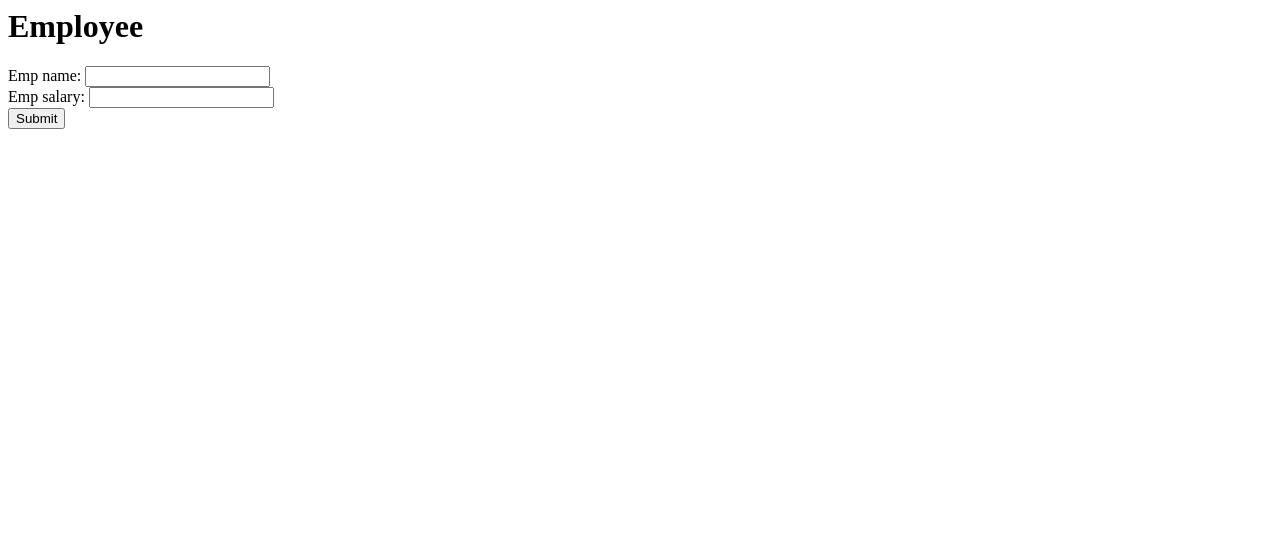
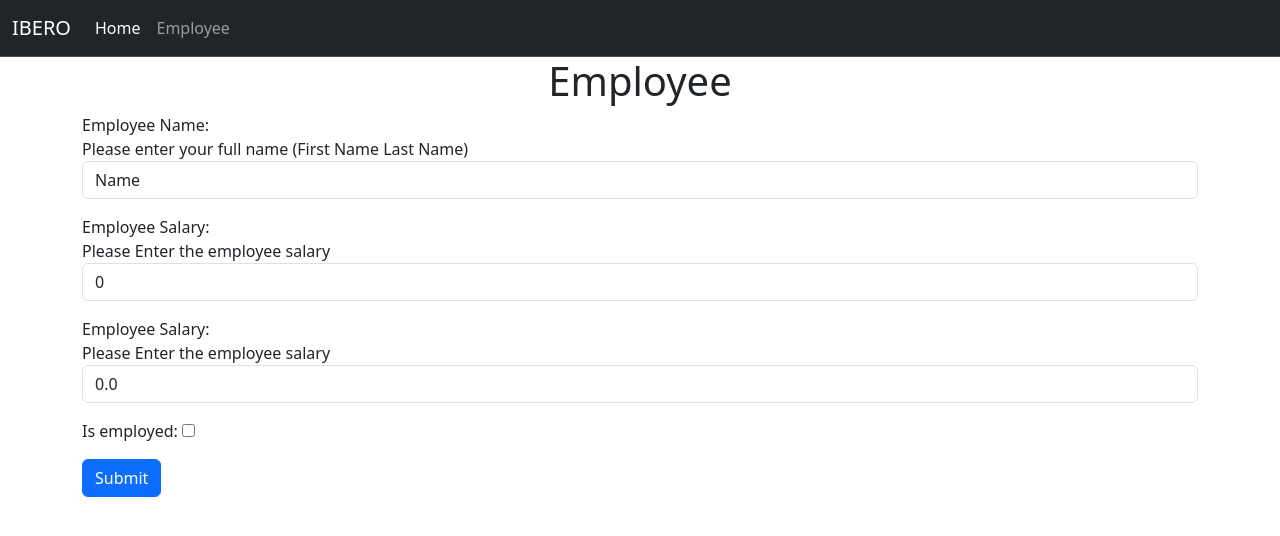
Before and after one commit to Danym2407/Django_Formulario, a Django app: page /employee/ in a window 1280 px wide. Shown: the top 536 px of the page. Run offline with Django 5.2, Linux system fonts and the light colour scheme.

Commit message:
Commit 5 - Se realizaron las primeras opciones de preguntas con disenios distintos para ir elaborando un cuestionario

```diff
--- a/main/forms.py
+++ b/main/forms.py
@@ -1,6 +1,44 @@
 from django import forms
-from .models import Employee
 
 class EmployeeForm(forms.Form):
-    emp_name = forms.CharField()
-    emp_salary = forms.IntegerField()
+    # charField
+    emp_name = forms.CharField(
+        max_length=50,
+        label="Employee Name",
+        required=True,
+        widget=forms.TextInput(attrs={
+            'class': 'form-control mb-3'
+        }),
+        initial="Name",
+        help_text="Please enter your full name (First Name Last Name)"
+    )
+    emp_salary = forms.IntegerField(
+        min_value=0,
+        max_value=105,
+        required=False,
+        widget=forms.NumberInput(
+            attrs={
+                'class': 'form-control mb-3',
+                'type': 'number',
+                'id': "emp_salary"
+            }),
+        label="Employee Salary",
+        initial=0,
+        help_text="Please Enter the employee salary"
+    )
+    emp_score = forms.FloatField(
+        min_value=0.0,
+        max_value=105.0,
+        required=False,
+        widget=forms.NumberInput(
+            attrs={
+                'class': 'form-control mb-3',
+                'type': 'number',
+                'id': "emp_salary"
+            }),
+        label="Employee Salary",
+        initial=0.0,
+        help_text="Please Enter the employee salary"
+    )
+    is_employed = forms.BooleanField(
+    )
--- a/main/models.py
+++ b/main/models.py
@@ -5,3 +5,5 @@ from django.db import models
 class Employee(models.Model):
     emp_name = models.CharField(max_length=50, null=False, blank=False)
     emp_salary = models.IntegerField(null=False, blank=False)
+    emp_score = models.FloatField(null=True, blank=True)
+    is_employed = models.BooleanField(default=False)
--- a/main/views.py
+++ b/main/views.py
@@ -12,7 +12,15 @@ def employee_data(request):
         if form.is_valid():
             name = form.cleaned_data['emp_name']
             salary = form.cleaned_data['emp_salary']
-            emp = Employee.objects.create(emp_name=name, emp_salary=salary)
+            score = form.cleaned_data['emp_score']
+            is_employed = form.cleaned_data['is_employed']
+
+            emp = Employee.objects.create(
+                emp_name=name,
+                emp_salary=salary,
+                emp_score = score,
+                is_employed = is_employed,
+                )
             emp.save()
             return HttpResponse("The data is saved in database")
     else:
--- a/templates/base.html
+++ b/templates/base.html
@@ -0,0 +1,42 @@
+<!doctype html>
+<html lang="en">
+  <head>
+    <meta charset="utf-8">
+    <meta name="viewport" content="width=device-width, initial-scale=1">
+    <title>
+        {% block title %}{% endblock title%}
+
+    </title>
+    <link href="https://cdn.jsdelivr.net/npm/bootstrap@5.3.3/dist/css/bootstrap.min.css" rel="stylesheet" integrity="sha384-QWTKZyjpPEjISv5WaRU9OFeRpok6YctnYmDr5pNlyT2bRjXh0JMhjY6hW+ALEwIH" crossorigin="anonymous">
+    <script src="https://cdn.jsdelivr.net/npm/@popperjs/core@2.11.8/dist/umd/popper.min.js" integrity="sha384-I7E8VVD/ismYTF4hNIPjVp/Zjvgyol6VFvRkX/vR+Vc4jQkC+hVqc2pM8ODewa9r" crossorigin="anonymous"></script>
+    <script src="https://cdn.jsdelivr.net/npm/bootstrap@5.3.3/dist/js/bootstrap.min.js" integrity="sha384-0pUGZvbkm6XF6gxjEnlmuGrJXVbNuzT9qBBavbLwCsOGabYfZo0T0to5eqruptLy" crossorigin="anonymous"></script>
+  </head>
+  <body>
+
+    <nav class= "navbar navbar-expand-lg bg-dark border-bottom border-body" data-bs-theme="dark">
+        <div class="container-fluid">
+          <a class="navbar-brand" href="{% url "home" %}">IBERO</a>
+          <button class="navbar-toggler" type="button" data-bs-toggle="collapse" data-bs-target="#navbarNav" aria-controls="navbarNav" aria-expanded="false" aria-label="Toggle navigation">
+            <span class="navbar-toggler-icon"></span>
+          </button>
+          <div class="collapse navbar-collapse" id="navbarNav">
+            <ul class="navbar-nav">
+              <li class="nav-item">
+                <a class="nav-link active" aria-current="page" href="{% url "home" %}">Home</a>
+              </li>
+              <li class="nav-item">
+                <a class="nav-link" href="{% url "employee" %}">Employee</a>
+              </li>
+            </ul>
+          </div>
+        </div>
+      </nav>
+
+    <div class="container">
+        {% block content %}
+        {% endblock content %}
+    </div>
+
+    <script src="https://cdn.jsdelivr.net/npm/bootstrap@5.3.3/dist/js/bootstrap.bundle.min.js" integrity="sha384-YvpcrYf0tY3lHB60NNkmXc5s9fDVZLESaAA55NDzOxhy9GkcIdslK1eN7N6jIeHz" crossorigin="anonymous"></script>
+  </body>
+</html>
--- a/templates/main/employee.html
+++ b/templates/main/employee.html
@@ -1,8 +1,13 @@
-<h1> Employee </h1>
+{% extends "base.html" %}
 
-<form action="" method="post">
-    {% csrf_token %}
-    {{form}}
+{% block title %}Employee{% endblock title %}
 
-    <button type="submit"> Submit </button>
-</form>
+{% block content %}
+<h1 class="text-center"> Employee </h1>
+    <form action="" method="post">
+        {% csrf_token %}
+        {{form}}
+        <button type="submit" class="btn btn-primary mt-3"> Submit </button>
+    </form>
+
+{% endblock content %}
```
Also changed, not shown: templates/main/home.html (+7 -1 lines), db.sqlite3, main/migrations/0002_employee_emp_score.py (added), main/migrations/0003_employee_is_employed.py (added).
